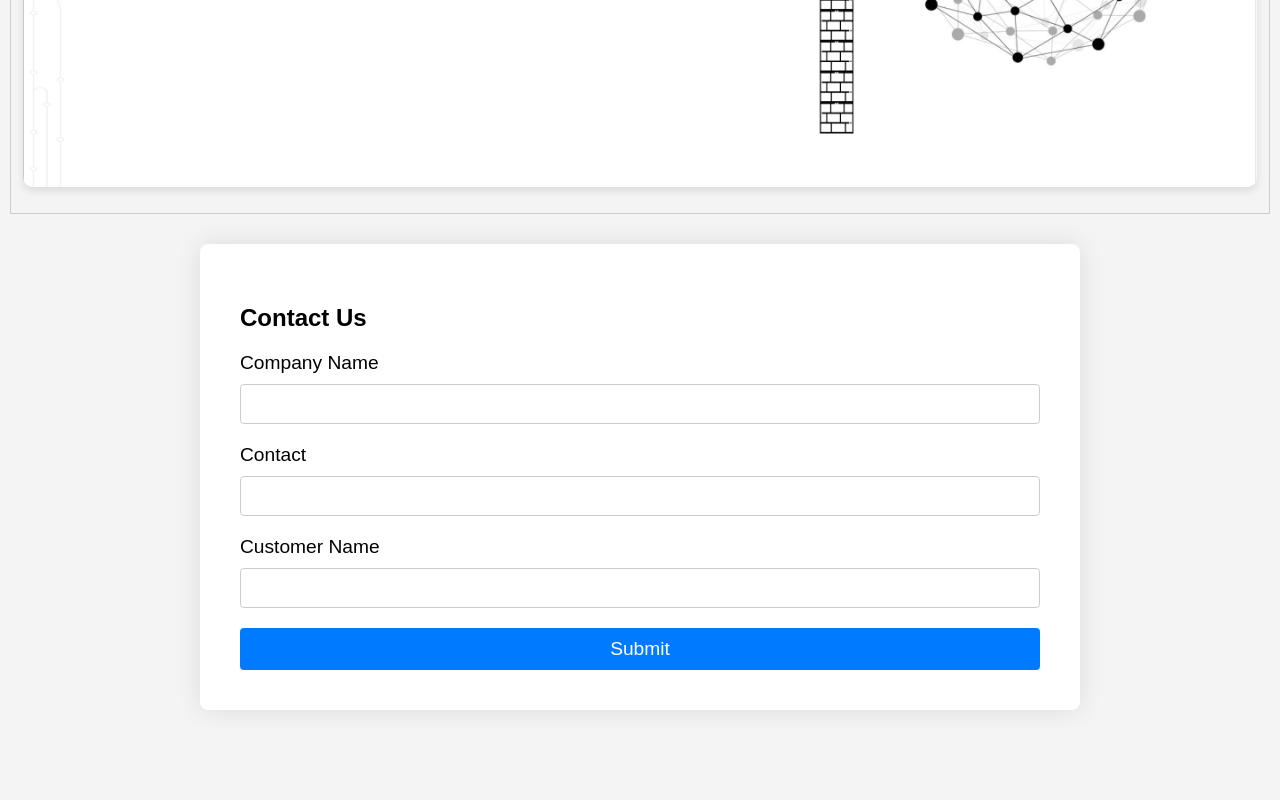
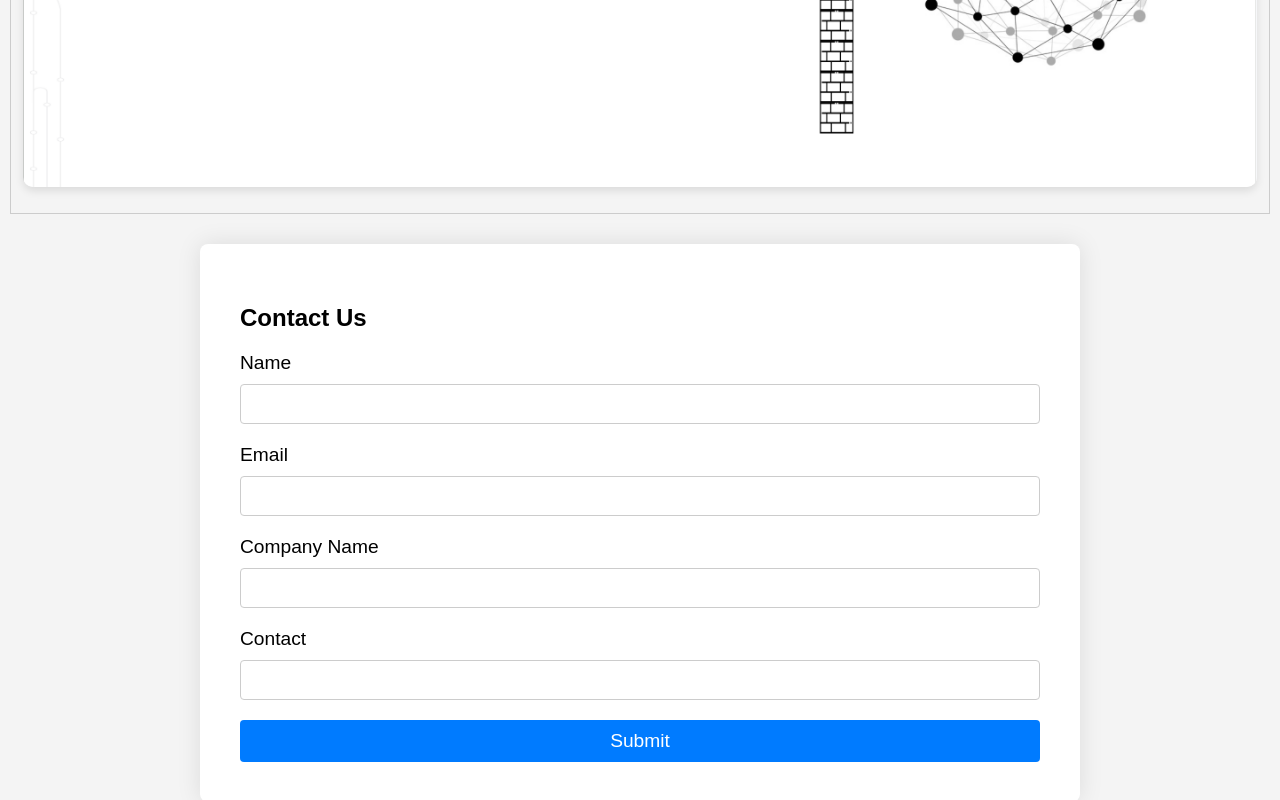
Before and after one commit to Cowbell-Cyber/ruby_web, a plain HTML site: page index.html in a window 1280 px wide. Shown: the part 3710-4510 px from the top of the page. Before the commit the page ends 4440 px from the top, so only its background shows below. Drawn offline with Linux system fonts and the light colour scheme.

Commit message:
form fields

```diff
--- a/index.html
+++ b/index.html
@@ -43,14 +43,15 @@
     <div class="form-container centered-image">
       <form action="/submit" method="post">
           <h2>Contact Us</h2>
-          <label for="companyName">Company Name</label>
-          <input type="text" id="companyName" name="companyName" required>
 
+          <label for="Name">Name</label>
+          <input type="text" id="Name" name="Name" required>
+          <label for="Email">Email</label>
+          <input type="text" id="Email" name="Email" required>
+          <label for="Email">Company Name</label>
+          <input type="text" id="CompanyName" name="Email" required>
           <label for="contact">Contact</label>
           <input type="text" id="contact" name="contact" required>
-
-          <label for="customerName">Customer Name</label>
-          <input type="text" id="customerName" name="customerName" required>
 
           <input type="submit" value="Submit">
       </form>
```
